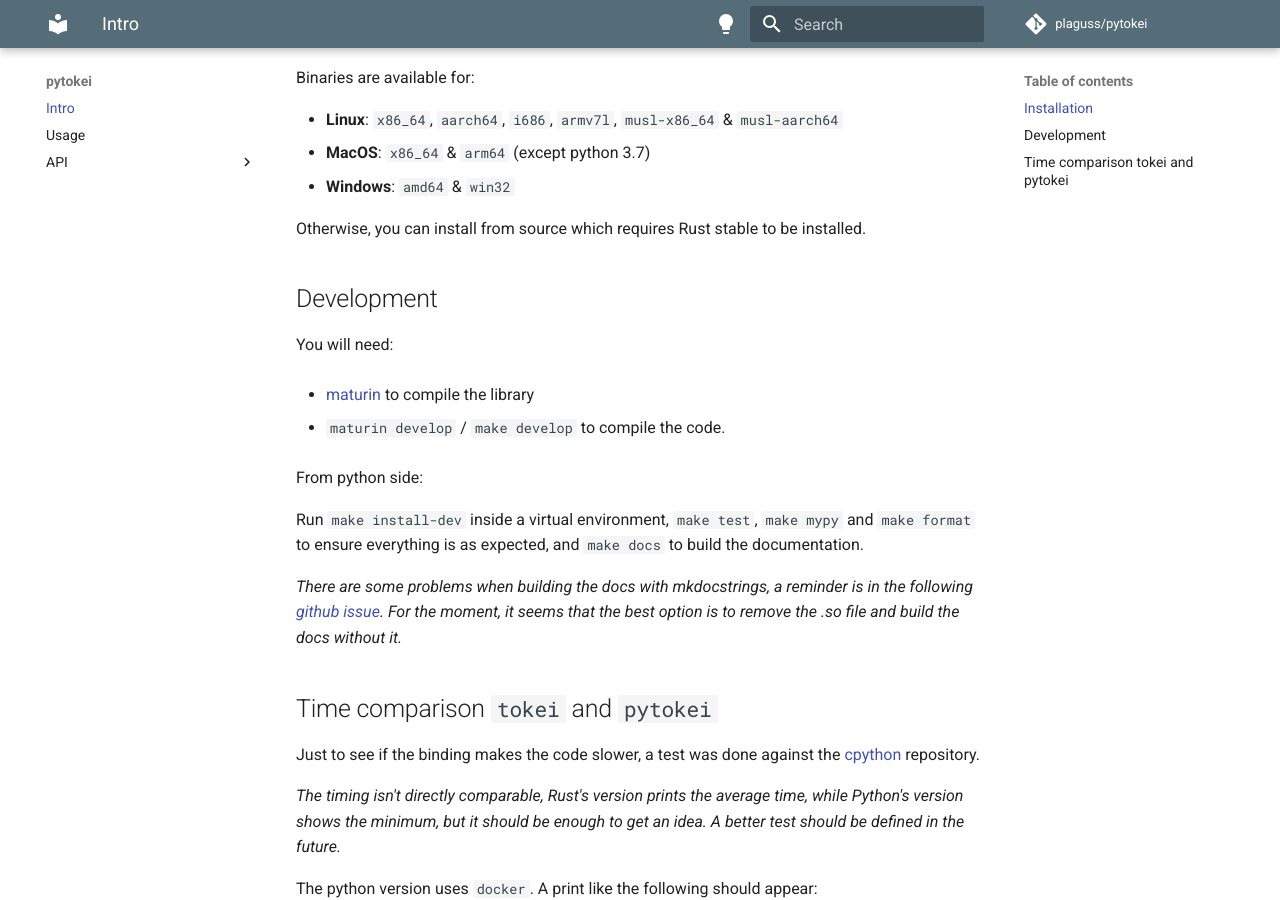
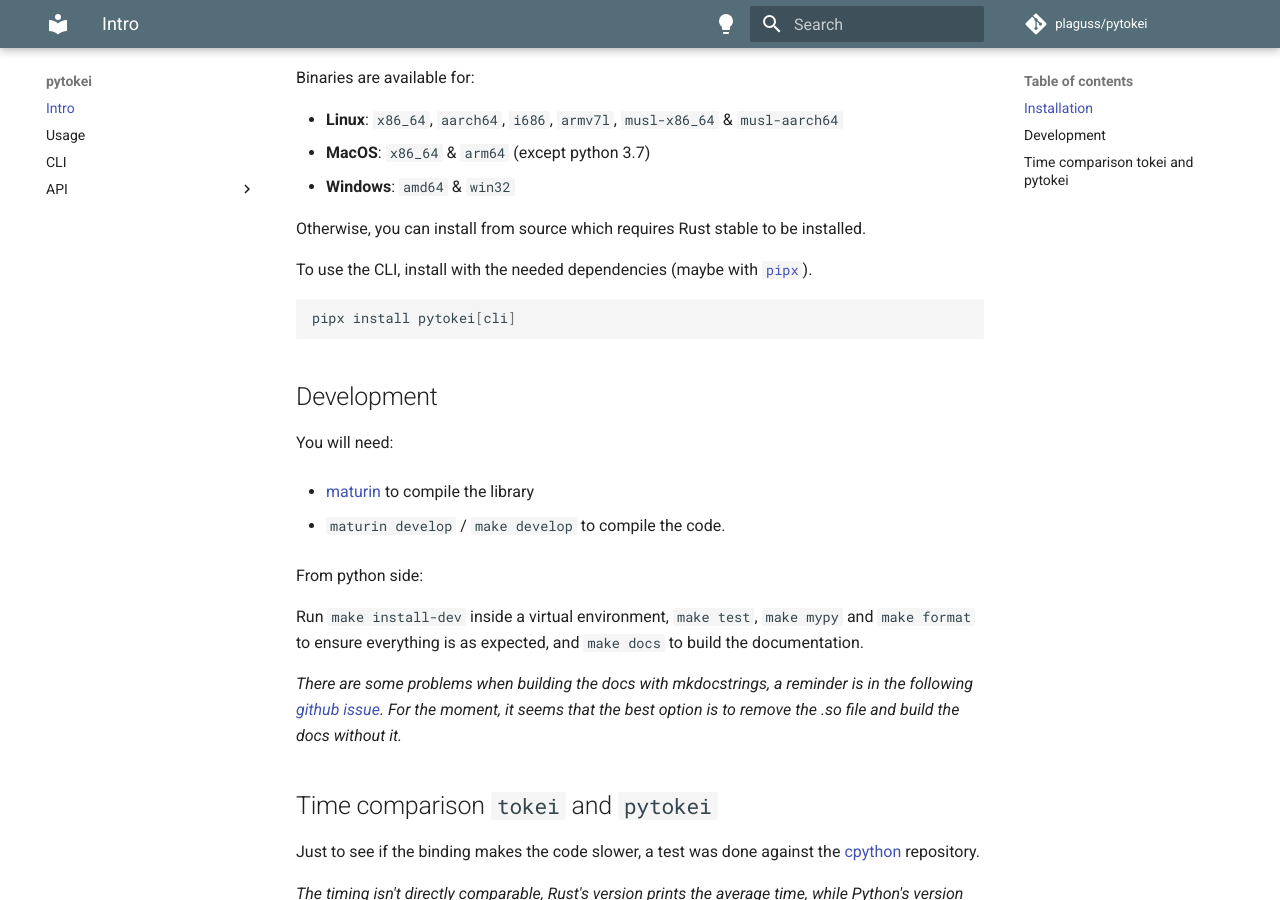
Before and after one commit to plaguss/pytokei, an MkDocs documentation site: the page built from docs/index.md, in a window 1280 px wide and 900 px high, scrolled down 547 px. Built offline with MkDocs 1.6.1 and Material for MkDocs 9.7.7, drawn with Linux system fonts in a browser that asks for light colours; comment, search, counter and statistics services are not loaded.

Commit message:
doc: add cli

````diff
--- a/docs/index.md
+++ b/docs/index.md
@@ -28,6 +28,12 @@
 * **Windows**: `amd64` & `win32`
 
 Otherwise, you can install from source which requires Rust stable to be installed.
+
+To use the CLI, install with the needed dependencies (maybe with [`pipx`](https://github.com/pypa/pipx)).
+
+```bash
+pipx install pytokei[cli]
+```
 
 ## Development
 
--- a/mkdocs.yml
+++ b/mkdocs.yml
@@ -60,6 +60,7 @@
 nav:
     - Intro: index.md
     - Usage: usage.md
+    - CLI: cli.md
     - API:
         - api/config.md
         - api/language_type.md
````
Also changed, not shown: docs/assets/pytokei-help.png (added), docs/assets/pytokei-itself.png (added), docs/assets/pytokei-no-color.png (added).
